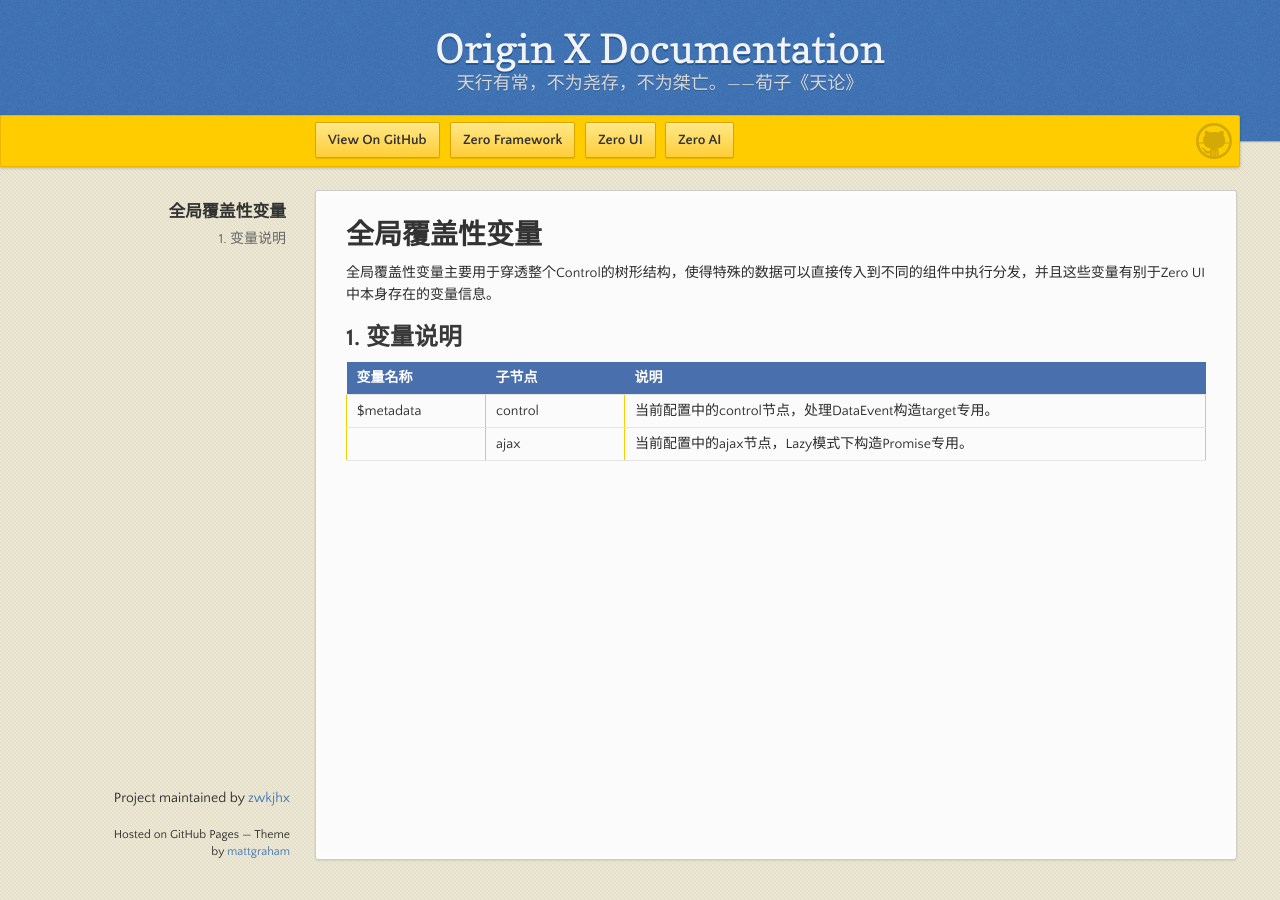
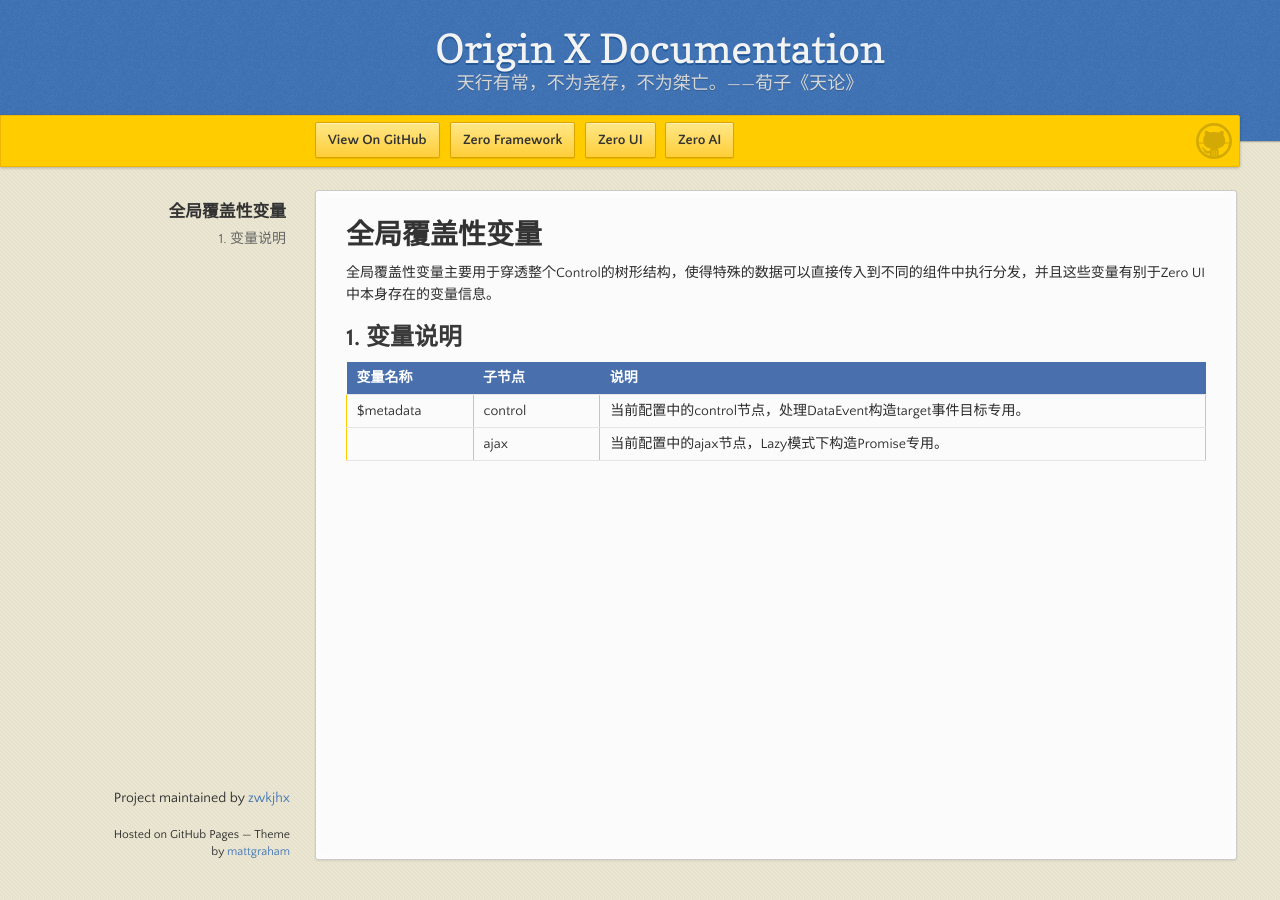
Before and after one commit to zwkjhx/ox-doc, a Jekyll site: the page built from specification/3-origin-xgui-fan/spo-016-quan-ju-fu-gai-xing-bian-liang.md, in a window 1280 px wide. Built offline with Jekyll 4.4.1, drawn with Linux system fonts in a browser that asks for light colours; our own code applies the rules of GitHub Pages for plain Markdown files.

Commit message:
Updates specification/3-origin-xgui-fan/spo-016-quan-ju-fu-gai-xing-bian-liang.md
Auto commit by GitBook Editor

```diff
--- a/specification/3-origin-xgui-fan/spo-016-quan-ju-fu-gai-xing-bian-liang.md
+++ b/specification/3-origin-xgui-fan/spo-016-quan-ju-fu-gai-xing-bian-liang.md
@@ -6,5 +6,5 @@
 
 | 变量名称 | 子节点 | 说明 |
 | :--- | :--- | :--- |
-| $metadata | control | 当前配置中的control节点，处理DataEvent构造target专用。 |
+| $metadata | control | 当前配置中的control节点，处理DataEvent构造target事件目标专用。 |
 |  | ajax | 当前配置中的ajax节点，Lazy模式下构造Promise专用。 |
```
